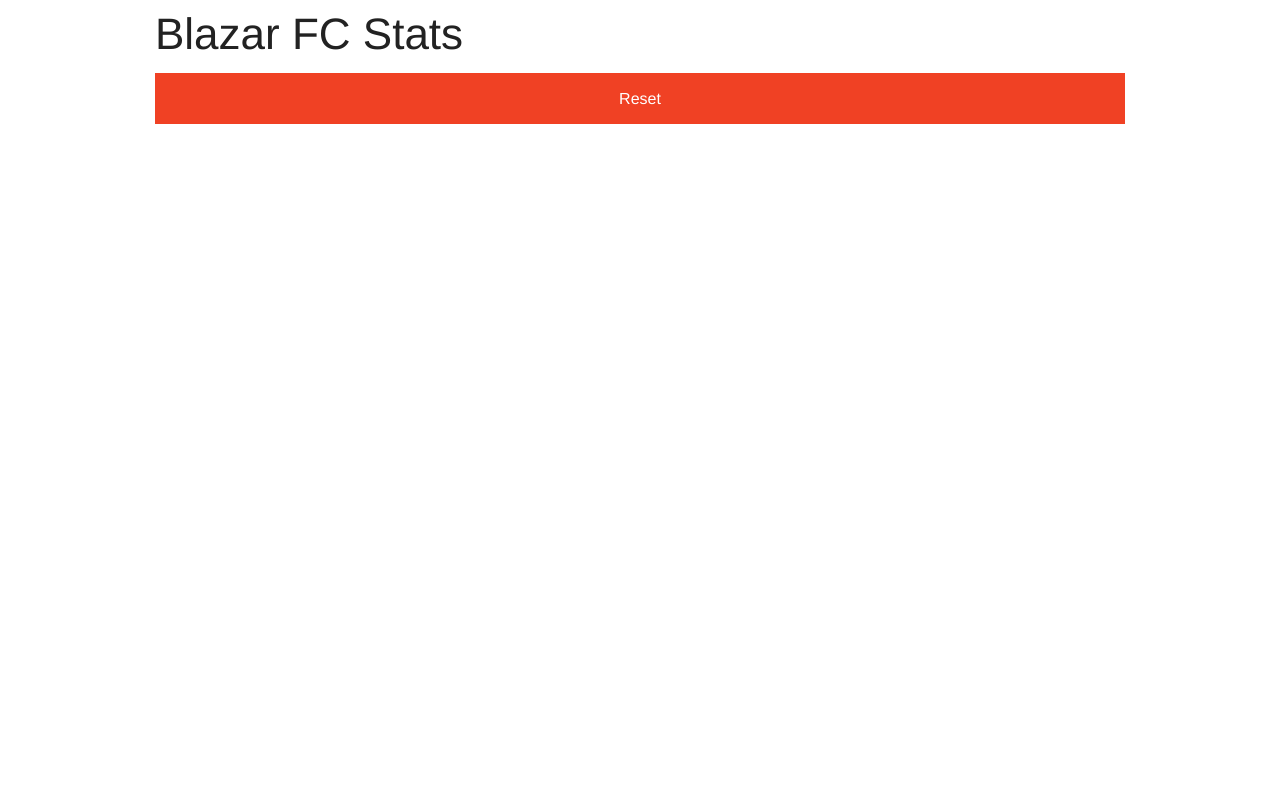
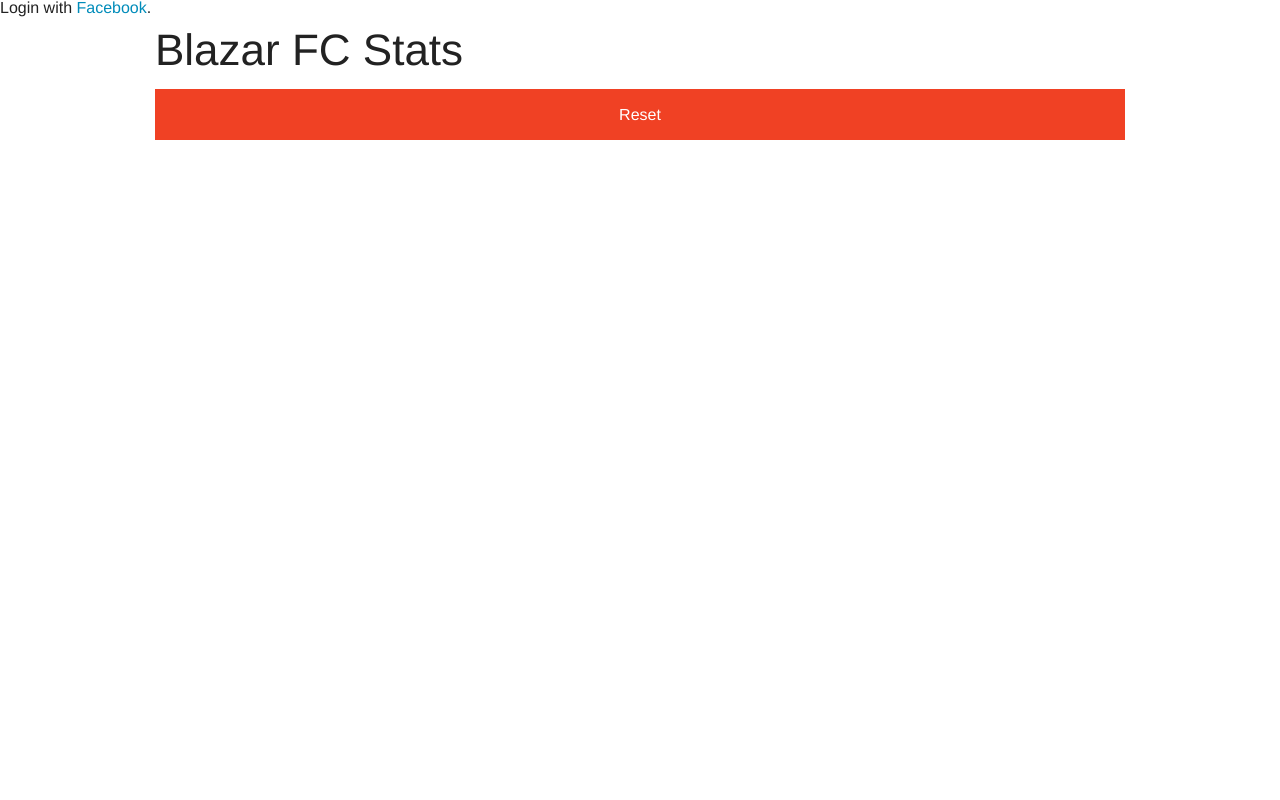
Before and after one commit to tpmanley/blazarfcstats, a Flask app: page / in a window 1280 px wide. Run offline with Flask 2, Linux system fonts and the light colour scheme.

Commit message:
Added Facebook login with authomatic

```diff
--- a/app.py
+++ b/app.py
@@ -2,10 +2,26 @@ import os
 from flask import Flask, request, make_response, render_template
 from flask.ext.restless import APIManager
 from flask.ext.sqlalchemy import SQLAlchemy
+from authomatic.providers import oauth2
+from authomatic.adapters import WerkzeugAdapter
+from authomatic import Authomatic
+
+CONFIG = {
+    'fb': {
+        'class_': oauth2.Facebook,
+        # Facebook is an AuthorizationProvider too.
+        'consumer_key': os.environ.get('FACEBOOK_KEY'),
+        'consumer_secret': os.environ.get('FACEBOOK_SECRET'),
+        # But it is also an OAuth 2.0 provider and it needs scope.
+        'scope': ['user_about_me', 'email', 'publish_stream'],
+    },
+}
 
 app = Flask(__name__, static_url_path="")
 app.config['SQLALCHEMY_DATABASE_URI'] = os.environ.get('DATABASE_URL', 'sqlite:///stats.db')
 db = SQLAlchemy(app)
+
+authomatic = Authomatic(CONFIG, 'your secret string', report_errors=False)
 
 
 class Player(db.Model):
@@ -22,6 +38,39 @@ api_manager.create_api(Player, methods=['GET', 'PUT'])
 def index():
     return render_template('index.html')
 
+
+@app.route('/login/<provider_name>/', methods=['GET', 'POST'])
+def login(provider_name):
+    """
+    Login handler, must accept both GET and POST to be able to use OpenID.
+    """
+
+    # We need response object for the WerkzeugAdapter.
+    response = make_response()
+
+    # Log the user in, pass it the adapter and the provider name.
+    result = authomatic.login(WerkzeugAdapter(request, response), provider_name)
+
+    # If there is no LoginResult object, the login procedure is still pending.
+    if result:
+        if result.user:
+            # We need to update the user to get more info.
+            result.user.update()
+
+            fb_pic_url = "https://graph.facebook.com/%s/picture?height=200&type=normal&width=200" % result.user.id
+            response = result.provider.access(fb_pic_url, content_parser=lambda body:body)
+            if response.status == 200:
+                pic_name = result.user.username + ".jpg"
+                with open(os.path.join(os.path.dirname(__file__), 'static', 'images', pic_name), "wb") as f:
+                    f.write(response.data)
+
+        # The rest happens inside the template.
+        return render_template('index.html', result=result)
+
+    # Don't forget to return the response.
+    return response
+
+
 if __name__ == "__main__":
     port = int(os.environ.get('PORT', 5000))
     app.run(host='0.0.0.0', port=port)
--- a/requirements.txt
+++ b/requirements.txt
@@ -1,3 +1,4 @@
+Authomatic==0.0.7
 Flask==0.10.1
 Flask-Restless==0.12.1
 Flask-SQLAlchemy==1.0
--- a/templates/index.html
+++ b/templates/index.html
@@ -8,6 +8,7 @@
     <script src="/bower_components/modernizr/modernizr.js"></script>
 </head>
 <body>
+Login with <a href="login/fb">Facebook</a>.<br />
 <div class="row">
     <div class="small-12 columns">
         <h1>Blazar FC Stats</h1>
```
